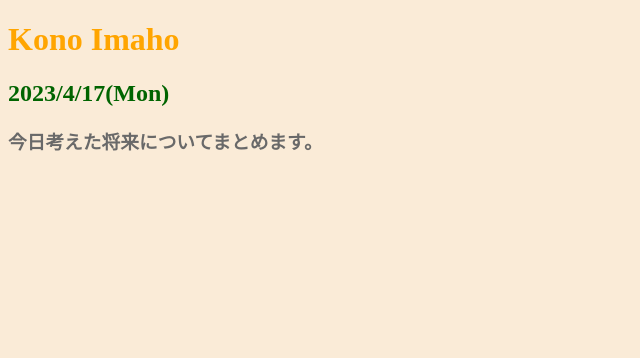
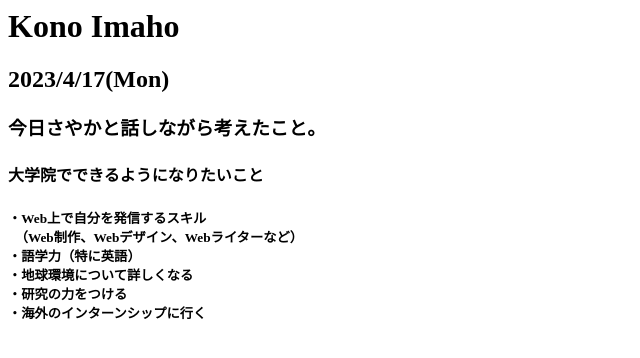
Before and after one commit to imaho22/KonoImaho, a plain HTML site: page index.html in a window 1280 px wide. Shown: the whole page, without its empty margins (0-640 px from the left). Drawn offline with Linux system fonts and the light colour scheme.

Commit message:
Update index.html

```diff
--- a/index.html
+++ b/index.html
@@ -1,9 +1,3 @@
-<!DOCTYPE html>
-<html>
-    <meta charset="utf-8">
-    <title>Imaho</title>
-    <link rel="stylesheet" href="stylesheet.css">
-</html>
 <body>
     <header>
 
@@ -16,8 +10,19 @@
             2023/4/17(Mon)
         </h2>
         <h3>
-            今日考えた将来についてまとめます。
+            今日さやかと話しながら考えたこと。
+        </h3>
+        <h4>
+            大学院でできるようになりたいこと
+        </h4>
+        <h5>
+            ・Web上で自分を発信するスキル<br>
+            　（Web制作、Webデザイン、Webライターなど）<br>
+            ・語学力（特に英語）<br>
+            ・地球環境について詳しくなる<br>
+            ・研究の力をつける<br>
+            ・海外のインターンシップに行く<br>
 
-        </h3>
+        </h5>
     </div>
 </body>
```
